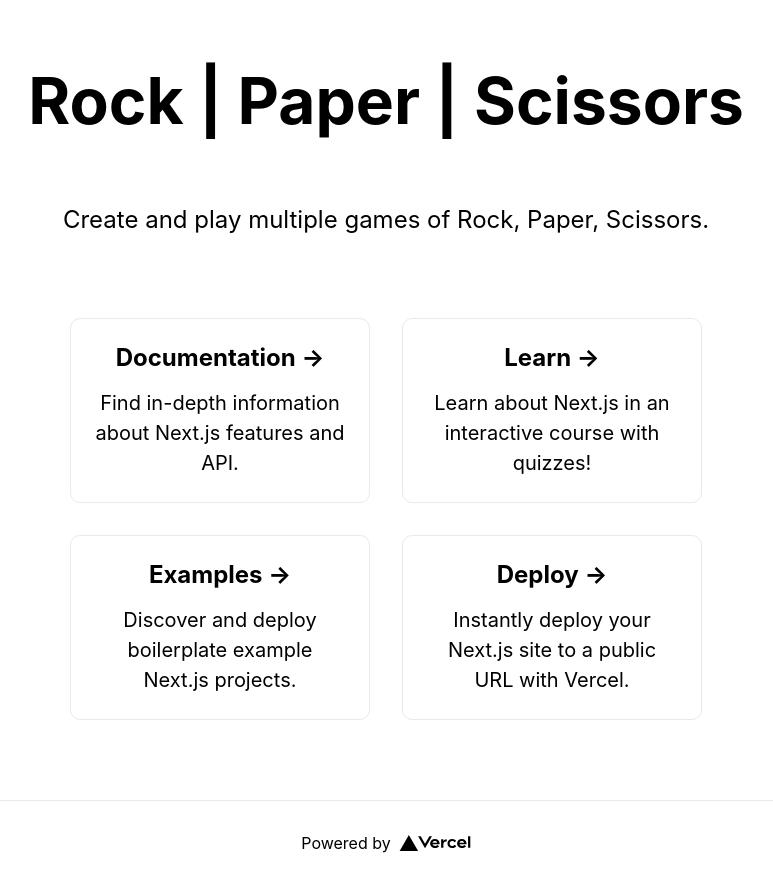
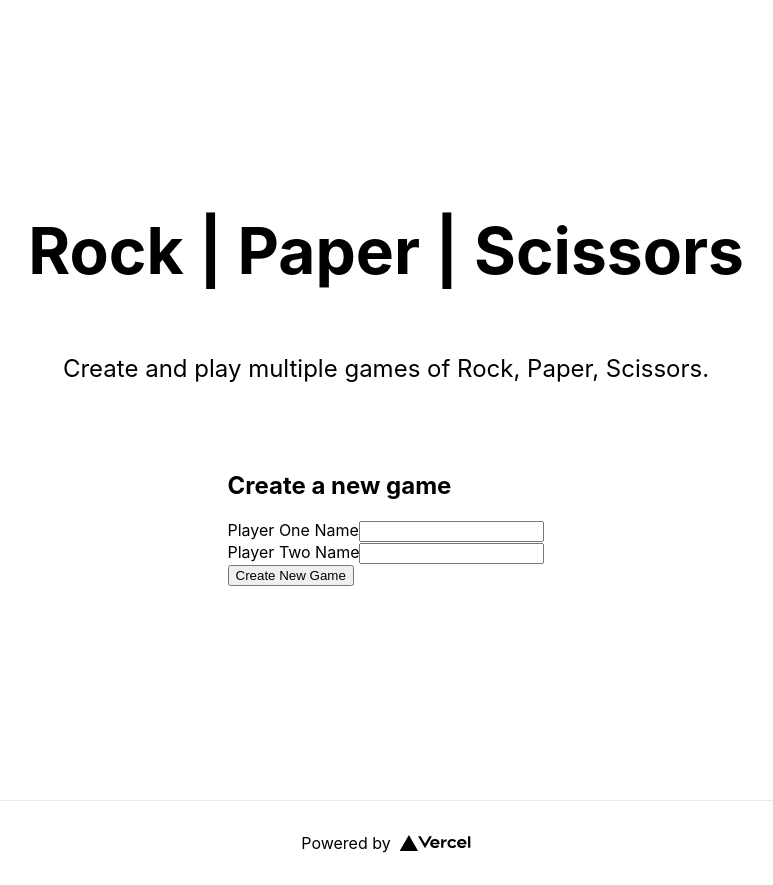
Before and after one commit to jackwkinsey/rock-paper-scissors, a Next.js app: page / in a window 1280 px wide. Shown: the whole page, without its empty margins (254-1027 px from the left). Built offline with nearby package versions, Linux system fonts and the light colour scheme.

Commit message:
feat: add ability to create and store new games

```diff
--- /dev/null
+++ b/components/newGameForm.js
@@ -0,0 +1,63 @@
+import { useState } from 'react';
+import uniqid from 'uniqid';
+
+export default function NewGameForm(props) {
+  const [newGameData, setNewGameData] = useState({
+    playerOneName: '',
+    playerTwoName: '',
+  });
+
+  const handleNewGameClick = () => {
+    const { playerOneName, playerTwoName } = newGameData;
+    const newGameId = uniqid();
+    const newGame = {
+      date_created: new Date(),
+      round: 1,
+      players: {
+        playerOne: {
+          name: playerOneName,
+          wins: 0,
+        },
+        playerTwo: {
+          name: playerTwoName,
+          wins: 0,
+        },
+      },
+    };
+
+    // Reset form
+    setNewGameData({
+      playerOneName: '',
+      playerTwoName: '',
+    });
+
+    props.submit(newGameId, newGame);
+  };
+
+  const handleChange = event => {
+    const { name, value } = event.target;
+    setNewGameData({
+      ...newGameData,
+      [name]: value,
+    });
+  };
+
+  return (
+    <div>
+      <h2>Create a new game</h2>
+      <label>
+        Player One Name
+        <input type="text" name="playerOneName" value={newGameData.playerOneName} onChange={handleChange} />
+      </label>
+      <br />
+      <label>
+        Player Two Name
+        <input type="text" name="playerTwoName" value={newGameData.playerTwoName} onChange={handleChange} />
+      </label>
+      <br />
+      <button onClick={handleNewGameClick} type="button">
+        Create New Game
+      </button>
+    </div>
+  );
+}
--- a/pages/index.js
+++ b/pages/index.js
@@ -1,8 +1,51 @@
 import Head from 'next/head';
 import Image from 'next/image';
+import { useEffect, useState } from 'react';
+import NewGameForm from '../components/newGameForm';
+
 import styles from '../styles/Home.module.css';
 
 export default function Home() {
+  const [games, setGames] = useState({});
+
+  useEffect(() => {
+    if (localStorage.getItem('games')) {
+      setGames(JSON.parse(localStorage.getItem('games')));
+    }
+  }, []);
+
+  useEffect(() => {
+    if (Object.keys(games).length) {
+      localStorage.setItem('games', JSON.stringify(games));
+    }
+  }, [games]);
+
+  const createNewGame = (gameId, gameData) => {
+    setGames({
+      ...games,
+      [gameId]: gameData,
+    });
+  };
+
+  const gameCards = Object.keys(games).map(gameId => {
+    const game = games[gameId];
+    const { playerOne, playerTwo } = game.players;
+    return (
+      <a key={gameId} href={`/games/${gameId}`} className={styles.card}>
+        <div className={styles.cardContainer}>
+          <div>{playerOne.name}</div>
+          <div>vs.</div>
+          <div>{playerTwo.name}</div>
+        </div>
+        <div className={styles.cardContainer}>
+          <div>{playerOne.wins}</div>
+          <div></div>
+          <div>{playerTwo.wins}</div>
+        </div>
+      </a>
+    );
+  });
+
   return (
     <div className={styles.container}>
       <Head>
@@ -16,30 +59,9 @@ export default function Home() {
 
         <p className={styles.description}>Create and play multiple games of Rock, Paper, Scissors.</p>
 
-        <div className={styles.grid}>
-          <a href="https://nextjs.org/docs" className={styles.card}>
-            <h2>Documentation &rarr;</h2>
-            <p>Find in-depth information about Next.js features and API.</p>
-          </a>
+        <NewGameForm submit={createNewGame} />
 
-          <a href="https://nextjs.org/learn" className={styles.card}>
-            <h2>Learn &rarr;</h2>
-            <p>Learn about Next.js in an interactive course with quizzes!</p>
-          </a>
-
-          <a href="https://github.com/vercel/next.js/tree/canary/examples" className={styles.card}>
-            <h2>Examples &rarr;</h2>
-            <p>Discover and deploy boilerplate example Next.js projects.</p>
-          </a>
-
-          <a
-            href="https://vercel.com/new?utm_source=create-next-app&utm_medium=default-template&utm_campaign=create-next-app"
-            className={styles.card}
-          >
-            <h2>Deploy &rarr;</h2>
-            <p>Instantly deploy your Next.js site to a public URL with Vercel.</p>
-          </a>
-        </div>
+        <div className={styles.grid}>{gameCards}</div>
       </main>
 
       <footer className={styles.footer}>
```
